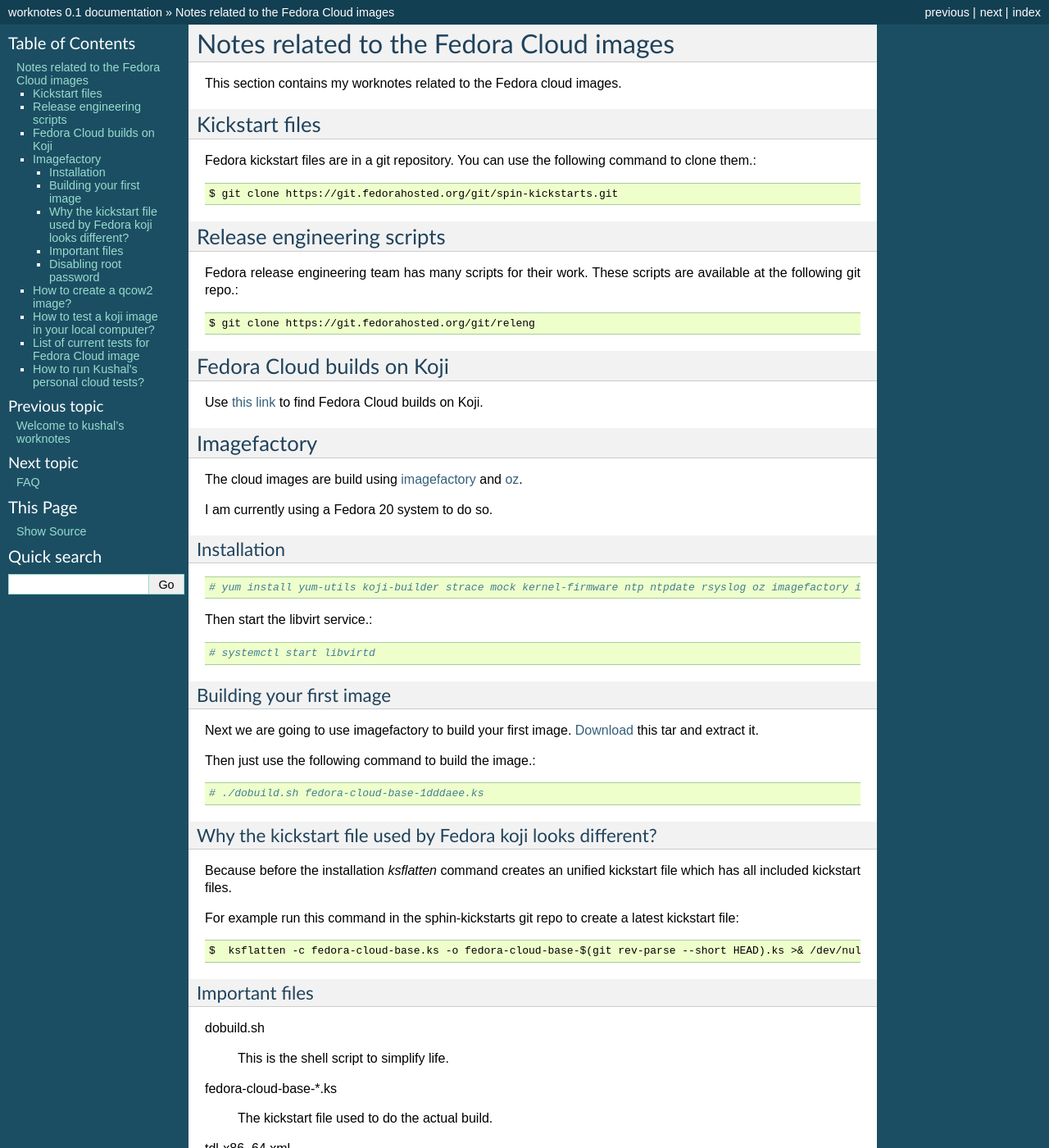
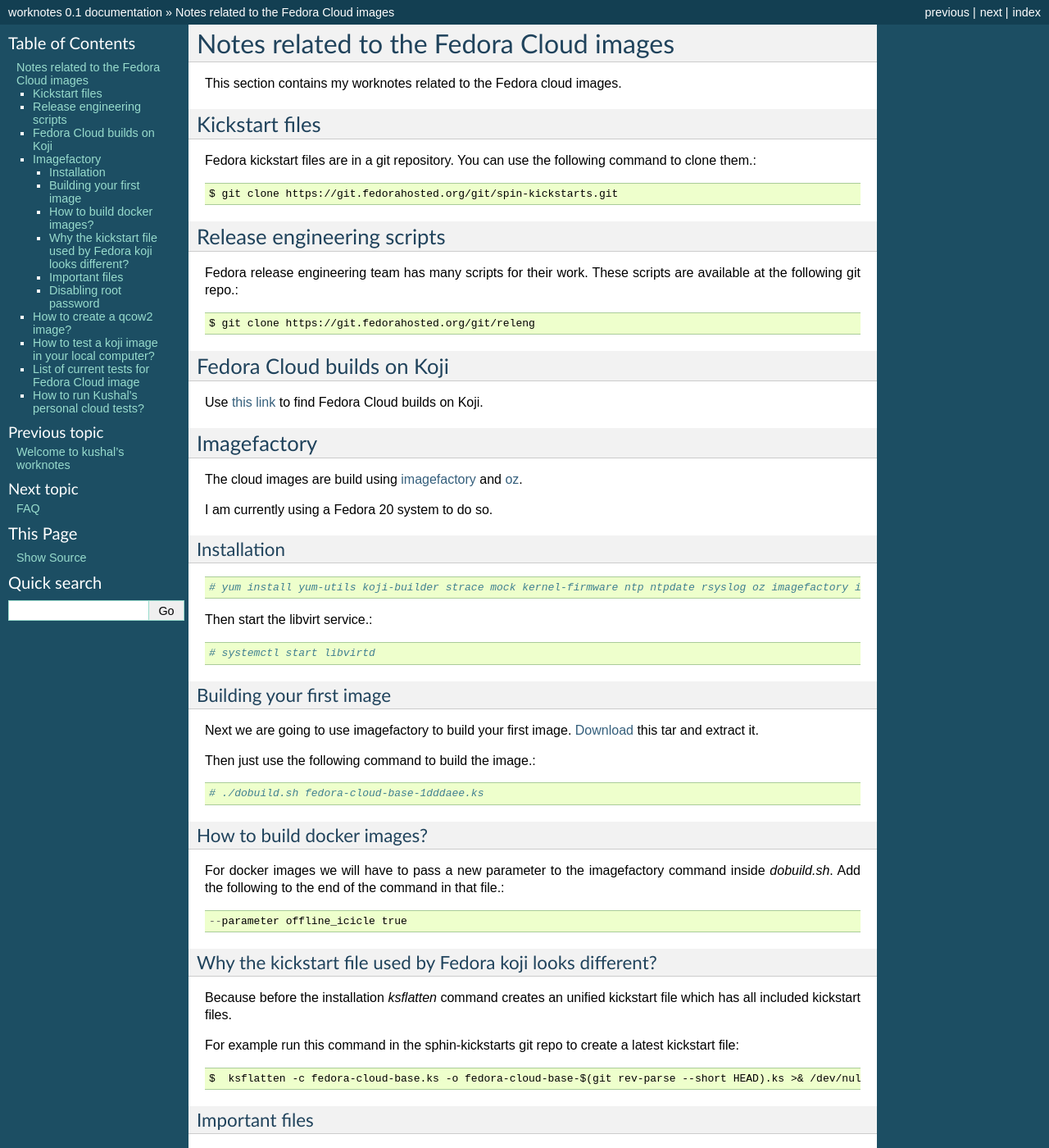
Before and after one commit to kushaldas/worknotes, a Sphinx documentation site: the page built from docs/cloudimages.rst, in a window 1280 px wide and 1400 px high. Shown: the whole window at 82% size. Built offline with Sphinx 7.4.7, drawn with Linux system fonts in a browser that asks for light colours.

Commit message:
How to build docker images?

```diff
--- a/docs/cloudimages.rst
+++ b/docs/cloudimages.rst
@@ -51,6 +51,16 @@
 Then just use the following command to build the image.::
 
     # ./dobuild.sh fedora-cloud-base-1dddaee.ks
+
+
+How to build docker images?
+############################
+
+For docker images we will have to pass a new parameter to the imagefactory command inside *dobuild.sh*. Add the following to the end of the command
+in that file.::
+
+    --parameter offline_icicle true
+
 
 Why the kickstart file used by Fedora koji looks different?
 ###########################################################
```
